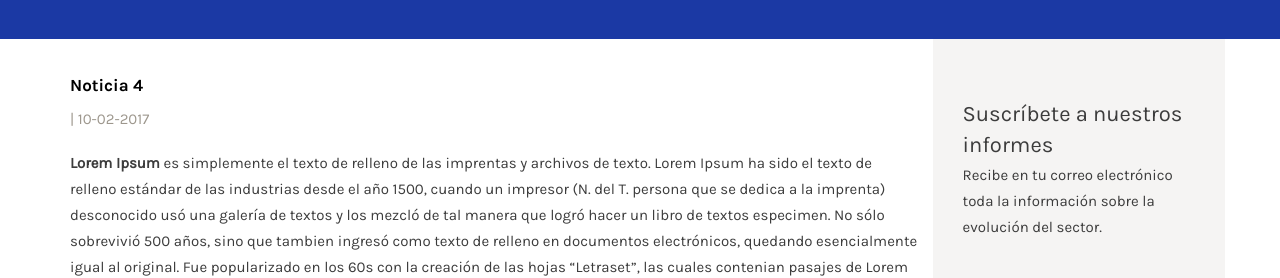
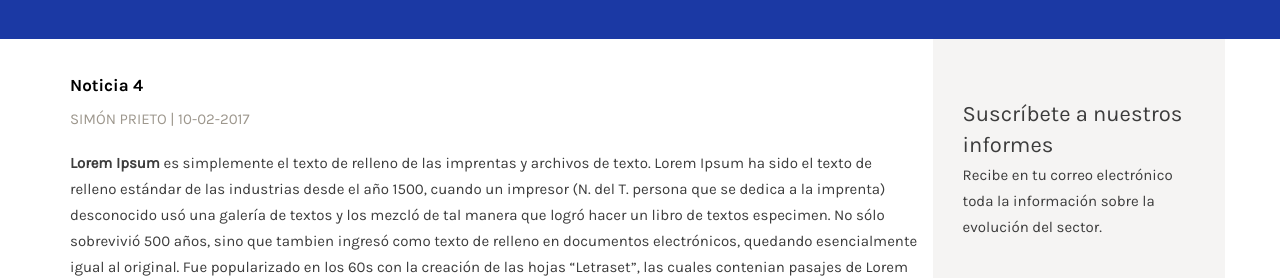
Before and after one commit to spc82/spc82.github.io, a Jekyll site: the page built from es/noticias.html, in a window 1280 px wide. Shown: the part 371-649 px from the top of the page. Built offline with Jekyll 4.4.1, drawn with Linux system fonts in a browser that asks for light colours.

Commit message:
Updated Noticia 4

```diff
--- a/_posts/2017-02-10-noticia-4.markdown
+++ b/_posts/2017-02-10-noticia-4.markdown
@@ -6,6 +6,7 @@ categories:
 - noticias
 tags:
 - sobre vdos
+author: Simón Prieto
 layout: post
 ---
 
```
